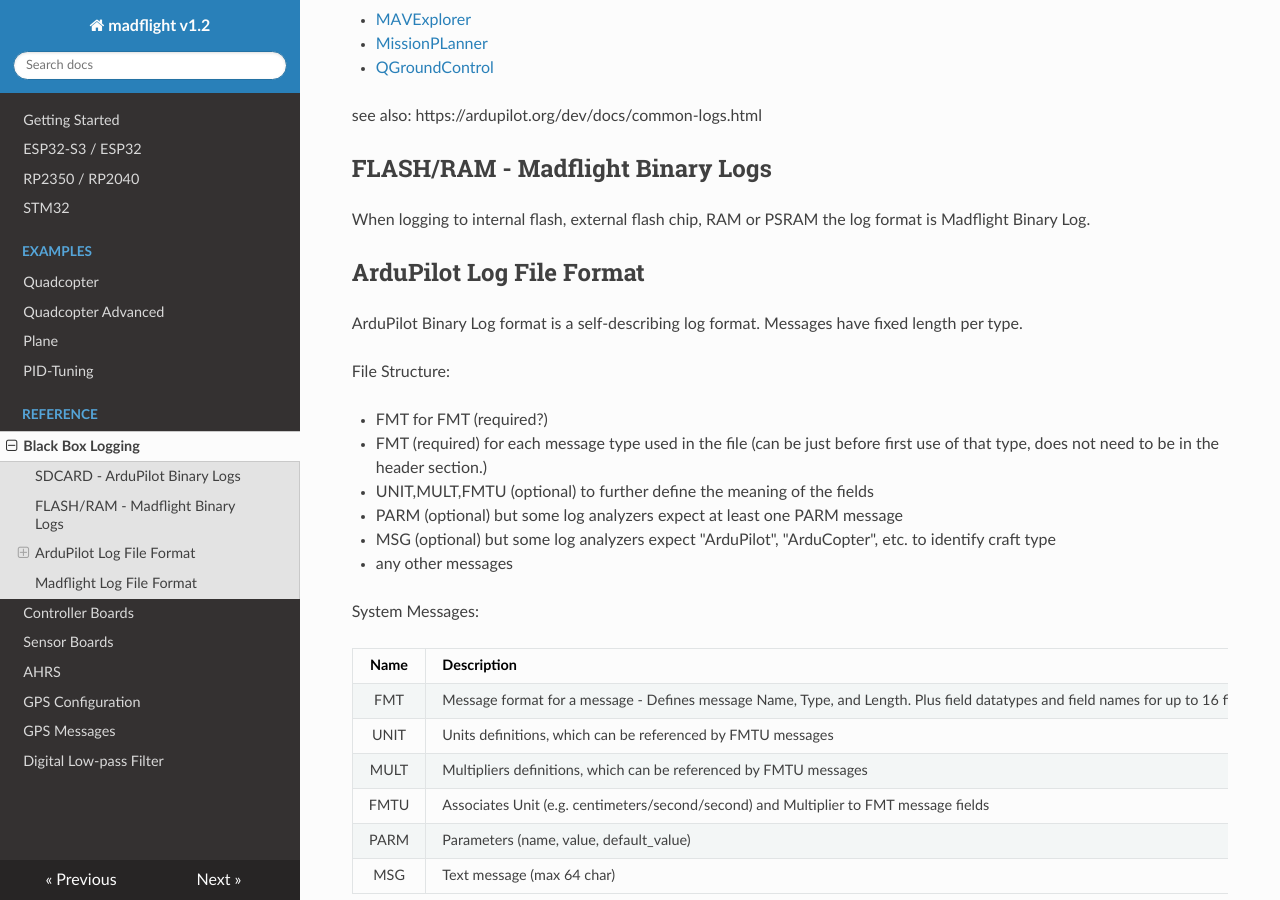
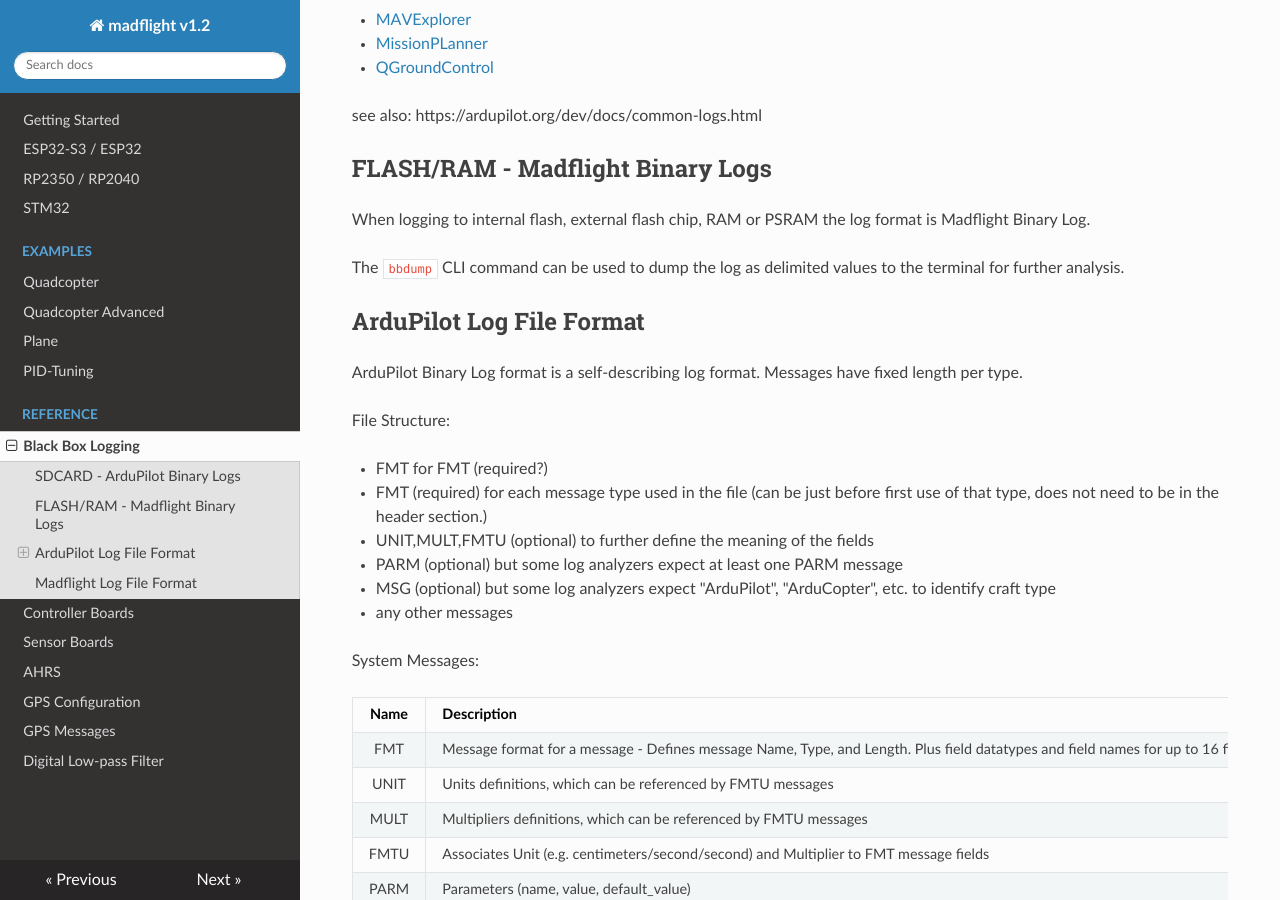
Before and after one commit to qqqlab/madflight-docs, an MkDocs documentation site: the page built from docs/Black-Box.md, in a window 1280 px wide and 900 px high, scrolled down 496 px. Built offline with MkDocs 1.6.1, drawn with Linux system fonts in a browser that asks for light colours; nearby versions of some CDN libraries.

Commit message:
Update Black-Box.md

```diff
--- a/docs/Black-Box.md
+++ b/docs/Black-Box.md
@@ -24,6 +24,8 @@ https://ardupilot.org/dev/docs/common-logs.html
 ## FLASH/RAM - Madflight Binary Logs
 
 When logging to internal flash, external flash chip, RAM or PSRAM the log format is Madflight Binary Log.
+
+The `bbdump` CLI command can be used to dump the log as delimited values to the terminal for further analysis.
 
 ## ArduPilot Log File Format
 
```
